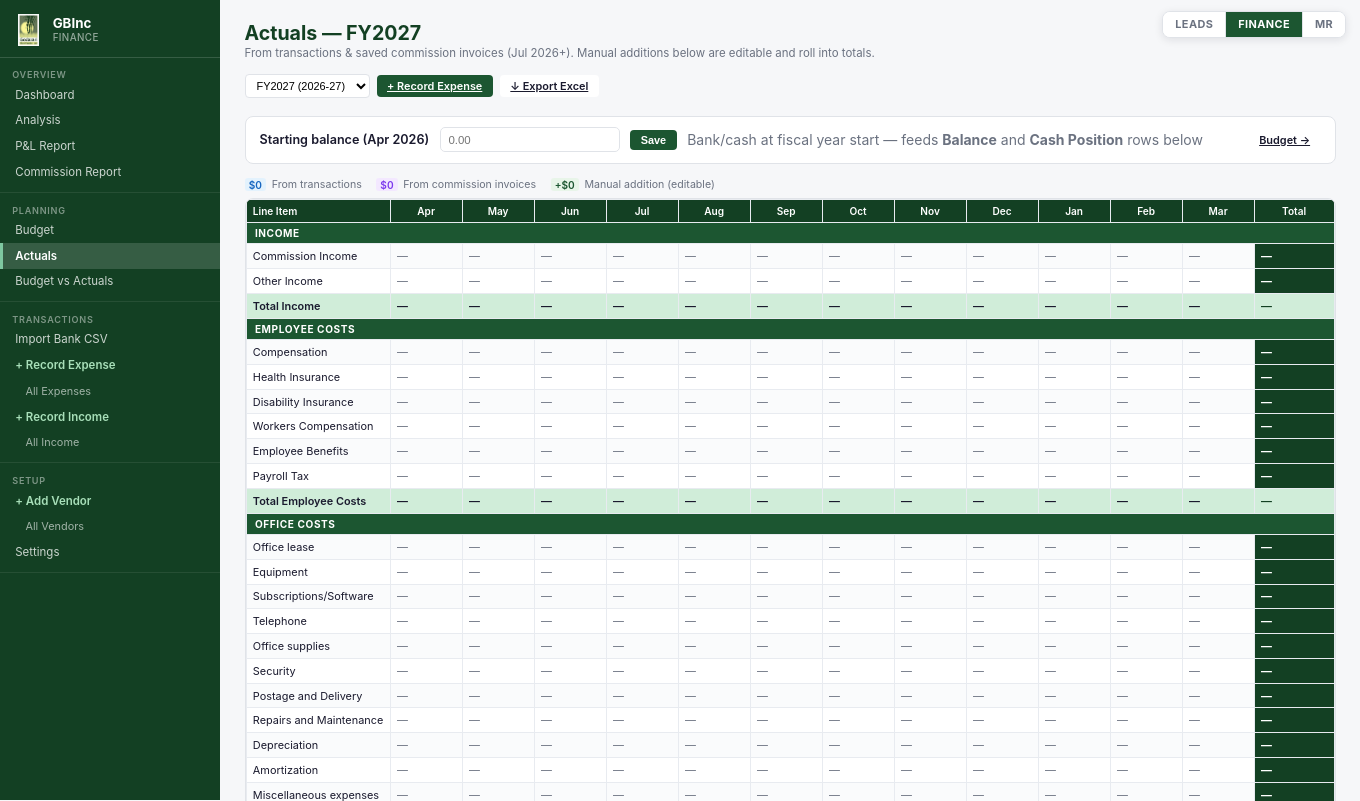
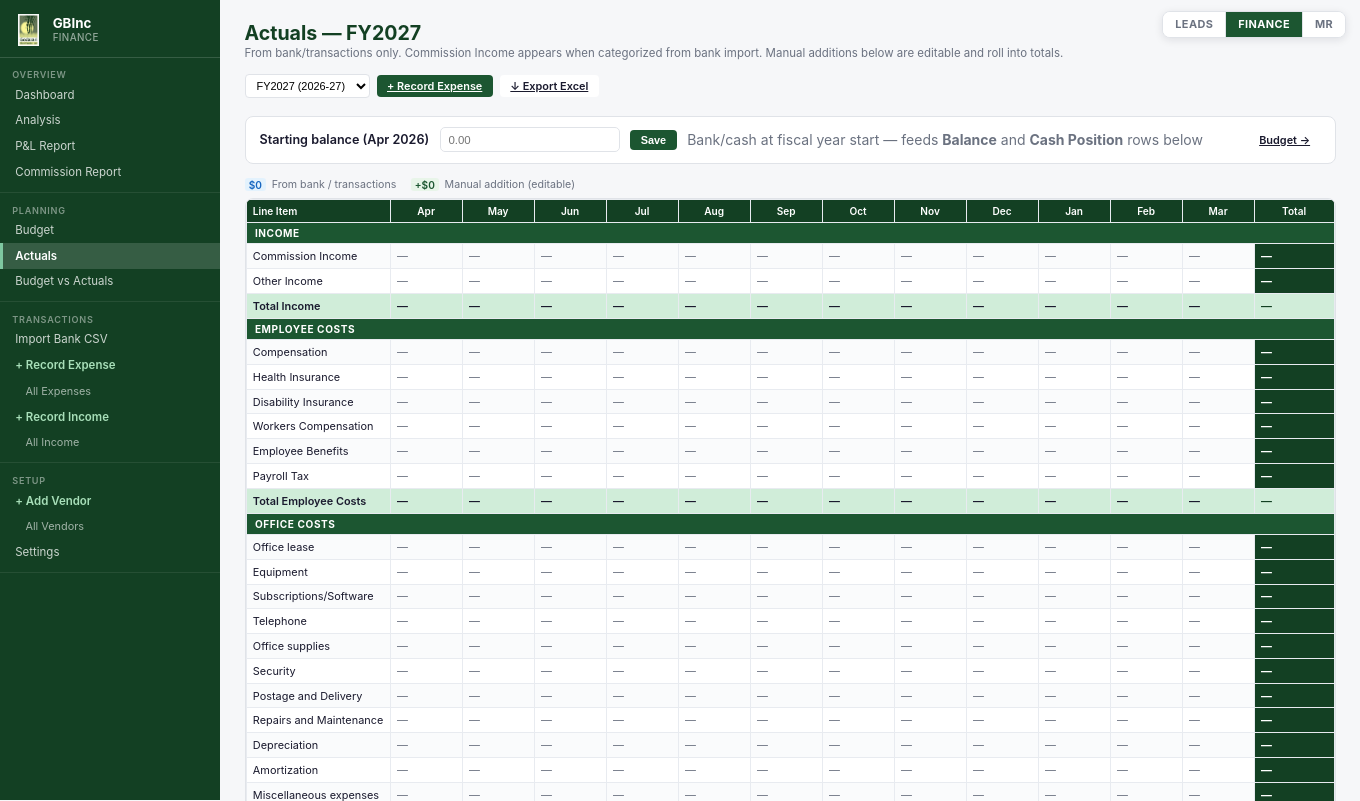
Before and after one commit to padmaja-artsee/godavari, a FastAPI app: page /actuals in a window 1360 px wide. Shown: the top 801 px of the page. Run offline with FastAPI, Linux system fonts and the light colour scheme; data comes from the database, SQL or seed files in the repository; data that the repository does not hold is empty.

Commit message:
Fix Actuals and bank import for cash-basis commission tracking.
Stop autopopulating Actuals Commission Income from CIs (bank only), improve July bank CSV categorization, and default-check all importable rows so fewer transactions are skipped.

Co-authored-by: Cursor <cursoragent@cursor.com>

```diff
--- a/app/database.py
+++ b/app/database.py
@@ -1,3 +1,5 @@
+from __future__ import annotations
+
 import re
 import sqlite3
 from contextlib import contextmanager
--- a/finance/app/commission_income.py
+++ b/finance/app/commission_income.py
@@ -1,4 +1,9 @@
-"""Commission Income actuals from saved Generate commission invoices.
+"""Commission Income helpers from saved Generate commission invoices.
+
+Note: Finance Actuals no longer autopopulates from this module — Commission
+Income on Actuals comes from bank statement categorization (and manual adds).
+This module remains available for reporting / consolidated CI exports.
+"""
 
 Starting 2026-07-01, monthly Commission Income is summed from saved CIs
 (invoice_date) and merged into finance actuals → Total Income.
--- a/finance/app/main.py
+++ b/finance/app/main.py
@@ -120,14 +120,12 @@ def _build_rows(grid: dict, items: list[dict], opening_balance: float = 0.0) ->
 
 
 def _combined_actuals(fiscal_year: int, items: list[dict], opening_balance: float = 0.0) -> dict:
-    from finance.app.commission_income import get_commission_invoice_rollup
-
+    """Actuals from bank/manual transactions only (no CI invoice autopopulate)."""
     rollup = get_transaction_rollup(fiscal_year)
     manual = get_actuals_manual(fiscal_year)
-    ci_rollup = get_commission_invoice_rollup(fiscal_year, items)
     combined = {}
-    for k in set(list(rollup.keys()) + list(manual.keys()) + list(ci_rollup.keys())):
-        combined[k] = rollup.get(k, 0) + manual.get(k, 0) + ci_rollup.get(k, 0)
+    for k in set(list(rollup.keys()) + list(manual.keys())):
+        combined[k] = rollup.get(k, 0) + manual.get(k, 0)
     return compute_grid(combined, items, opening_balance)
 
 
@@ -324,17 +322,14 @@ async def budget_delete_line(fy: int = Form(...), lid: int = Form(...)):
 
 @app.get("/actuals", response_class=HTMLResponse)
 async def actuals_page(request: Request, fy: int = Query(0), saved: int = Query(0)):
-    from finance.app.commission_income import get_commission_invoice_rollup
-
     fys = get_fiscal_years()
     if not fy: fy = fys[0]
     items   = list_line_items()
     rollup  = get_transaction_rollup(fy)
     manual  = get_actuals_manual(fy)
-    ci_rollup = get_commission_invoice_rollup(fy, items)
     combined = {}
-    for k in set(list(rollup.keys()) + list(manual.keys()) + list(ci_rollup.keys())):
-        combined[k] = rollup.get(k, 0) + manual.get(k, 0) + ci_rollup.get(k, 0)
+    for k in set(list(rollup.keys()) + list(manual.keys())):
+        combined[k] = rollup.get(k, 0) + manual.get(k, 0)
     opening_balance = get_opening_balance(fy)
     full = compute_grid(combined, items, opening_balance)
     by_name = {i["name"]: i["id"] for i in items}
@@ -343,12 +338,10 @@ async def actuals_page(request: Request, fy: int = Query(0), saved: int = Query(
     for item in items:
         lid = item["id"]
         monthly_r = {m: rollup.get((lid, m), 0.0)  for m in FY_MONTHS}
-        monthly_ci = {m: ci_rollup.get((lid, m), 0.0) for m in FY_MONTHS}
         monthly_m = {m: manual.get((lid, m), 0.0)  for m in FY_MONTHS}
         monthly_t = {m: full.get((lid, m), 0.0)    for m in FY_MONTHS}
         rows.append({
             "item": item, "monthly_r": monthly_r,
-            "monthly_ci": monthly_ci,
             "monthly_m": monthly_m, "monthly_t": monthly_t,
             "total": _row_total(item, lid, full, by_name),
             "style": SECTION_STYLES.get(item["name"], ""),
--- a/finance/templates/actuals.html
+++ b/finance/templates/actuals.html
@@ -5,7 +5,7 @@
 <div class="f-page-header">
   <div>
     <h1 class="f-title">Actuals — FY{{ fy }}</h1>
-    <p class="f-subtitle">From transactions &amp; saved commission invoices (Jul 2026+). Manual additions below are editable and roll into totals.</p>
+    <p class="f-subtitle">From bank/transactions only. Commission Income appears when categorized from bank import. Manual additions below are editable and roll into totals.</p>
   </div>
   <div class="f-header-controls">
     <form method="get" action="{{ _base }}/actuals">
@@ -39,8 +39,7 @@
 </div>
 
 <div class="f-legend-bar">
-  <span class="f-rollup-badge">$0</span> From transactions &nbsp;
-  <span class="f-ci-badge">$0</span> From commission invoices &nbsp;
+  <span class="f-rollup-badge">$0</span> From bank / transactions &nbsp;
   <span class="f-manual-badge">+$0</span> Manual addition (editable)
 </div>
 
@@ -73,13 +72,10 @@
             {% if row.monthly_r[m] %}
             <span class="f-rollup-badge">${{ "{:,.2f}".format(row.monthly_r[m]) }}</span>
             {% endif %}
-            {% if row.monthly_ci is defined and row.monthly_ci[m] %}
-            <span class="f-ci-badge" title="From saved commission invoices">${{ "{:,.2f}".format(row.monthly_ci[m]) }}</span>
-            {% endif %}
             {% if row.monthly_m[m] %}
             <span class="f-manual-badge">+${{ "{:,.2f}".format(row.monthly_m[m]) }}</span>
             {% endif %}
-            {% if not row.monthly_r[m] and not row.monthly_m[m] and not (row.monthly_ci is defined and row.monthly_ci[m]) %}
+            {% if not row.monthly_r[m] and not row.monthly_m[m] %}
             <span class="f-text-muted">—</span>
             {% endif %}
           {% endif %}
--- a/finance/templates/bank_import.html
+++ b/finance/templates/bank_import.html
@@ -81,7 +81,7 @@
   <span class="f-badge f-badge-red">{{ summary.review }} needs review</span>
   <span class="f-text-muted">{{ summary.total }} rows in range ({{ from_date }} → {{ to_date }})</span>
   <span style="flex:1"></span>
-  <button type="button" class="f-btn-sm f-btn-outline" id="bi-select-new">Select new (high confidence)</button>
+  <button type="button" class="f-btn-sm f-btn-outline" id="bi-select-new">Select all importable</button>
   <button type="button" class="f-btn-sm f-btn-outline" id="bi-select-none">Clear all</button>
 </div>
 
@@ -110,7 +110,7 @@
       <td>
         {% if row.status != 'duplicate' %}
         <input type="checkbox" name="selected" value="{{ row.row_index }}" class="bi-cb"
-               {% if row.precheck %}checked{% endif %} />
+               {% if row.status in ['new', 'review', 'fuzzy'] %}checked{% endif %} />
         {% endif %}
       </td>
       <td>{{ row.posted_date | fmtdate }}</td>
@@ -207,7 +207,7 @@
     document.querySelectorAll(".bi-row").forEach(function (tr) {
       const cb = tr.querySelector(".bi-cb");
       if (!cb) return;
-      cb.checked = tr.dataset.precheck === "1";
+      cb.checked = tr.dataset.importable === "1";
     });
     syncCount();
   });
```
Also changed, not shown: finance/app/bank_import.py (+13 -1 lines), finance/app/exports.py (+4 -9 lines).
